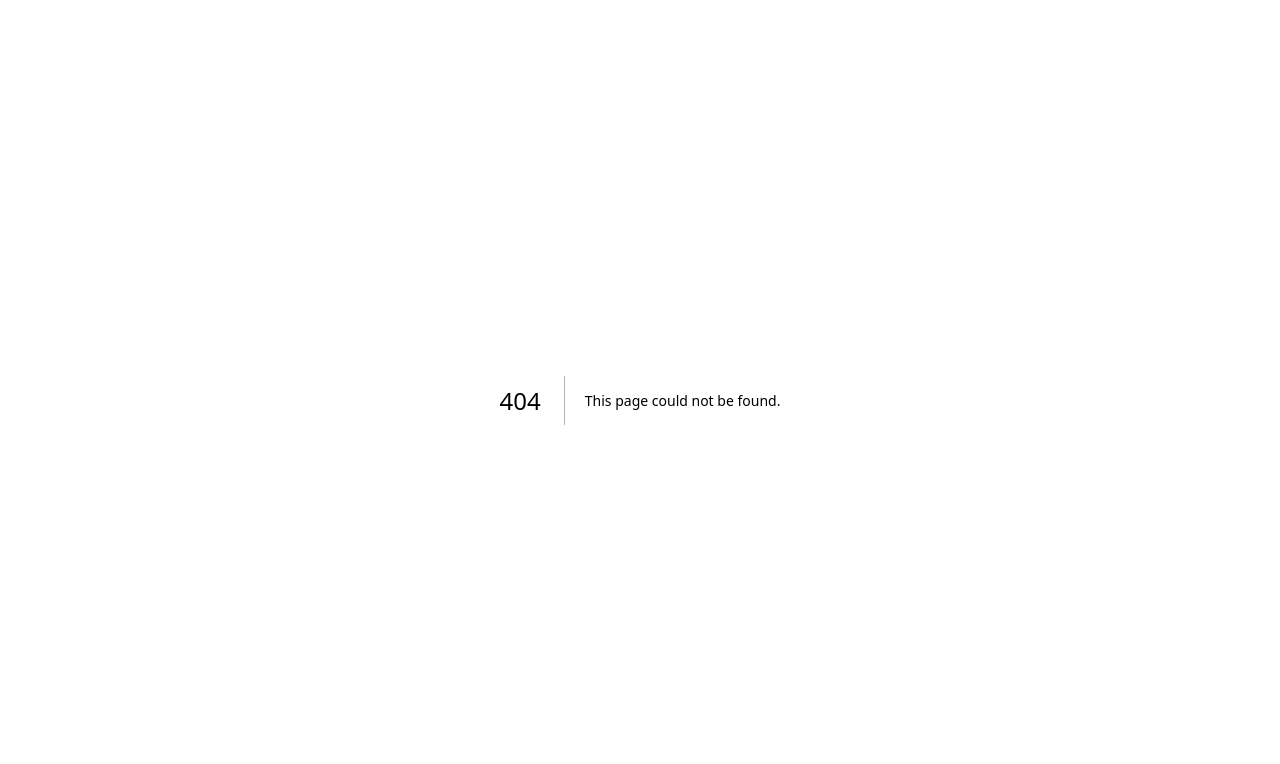
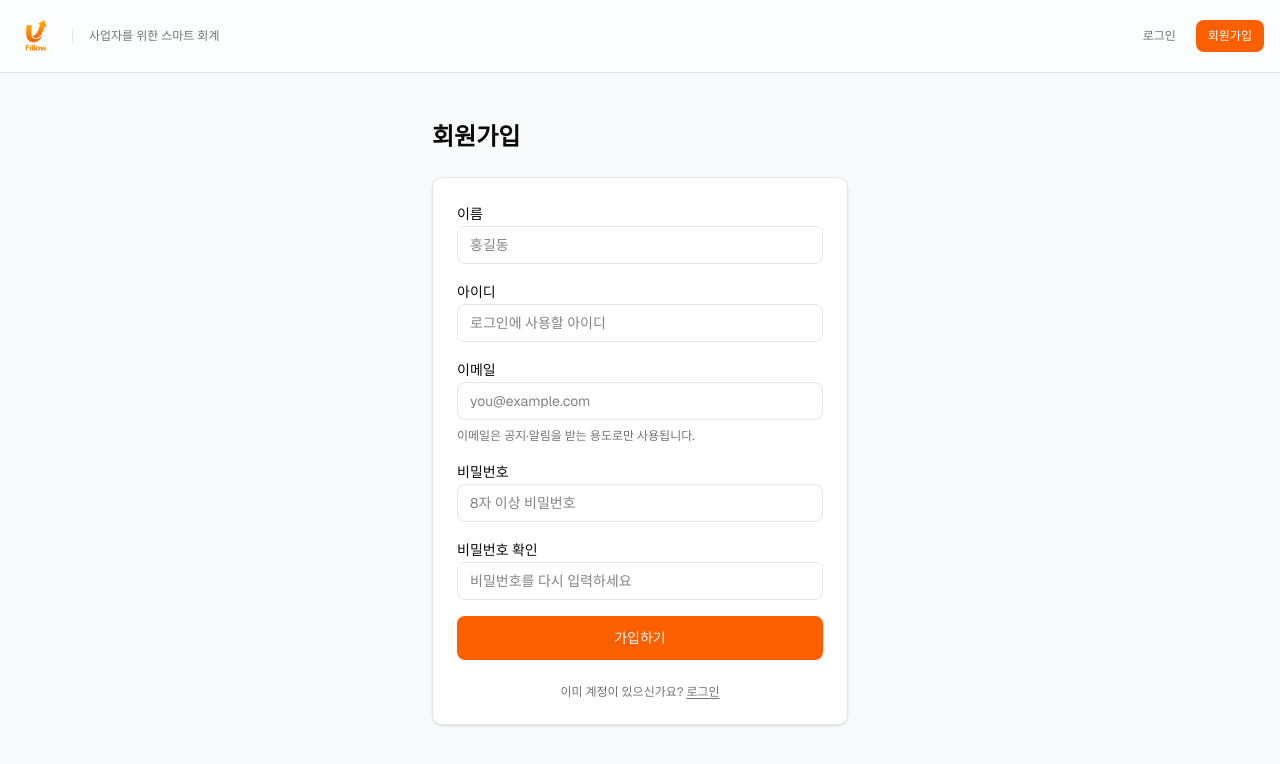
Before and after one commit to keaikelly/FillowFront, a Next.js app: page /signup in a window 1280 px wide. Before the commit this address had no page. Shown: the top 764 px of the page. Built offline with nearby package versions, Linux system fonts and the light colour scheme.

Commit message:
[feat] 로그인/회원가입 페이지

```diff
--- /dev/null
+++ b/src/app/login/page.tsx
@@ -0,0 +1,94 @@
+"use client";
+import { useState } from "react";
+import { useRouter } from "next/navigation";
+import MainHeader from "@/components/MainHeader";
+import Link from "next/link";
+
+export default function LoginPage() {
+  const router = useRouter();
+
+  const [loginId, setLoginId] = useState("");
+  const [password, setPassword] = useState("");
+  const [loading, setLoading] = useState(false); // 로그인 버튼 스피너/비활성화 제어용
+
+  const handleSubmit = async (e: React.FormEvent) => {
+    e.preventDefault(); // submit시 기본적으로 새로고침하는거 막기
+    if (!loginId || !password) {
+      alert("아이디와 비밀번호를 입력하세요.");
+      return;
+    }
+
+    try {
+      setLoading(true); // 로딩 UI
+      // TODO: 나중에 실제 로그인 API 연동
+      // await login({ loginId, password }); // 비동기 로그인 요청
+
+      window.localStorage.setItem("ff_logged_in", "1"); // 로컬스토리지에 토큰 받음 가정 후 로그인 플래그 저장
+      router.push("/");
+    } finally {
+      setLoading(false); // 완료 후 로딩 해제
+    }
+  };
+
+  return (
+    <div className="min-h-screen bg-slate-50">
+      <MainHeader />
+      {/* 헤더 높이를 뺀 높이에서 카드가 세로 중앙*/}
+      <main className="container mx-auto px-4 py-12 max-w-md flex items-center justify-center min-h-[calc(100vh-80px)]">
+        <div className="w-full">
+          <h1 className="text-2xl font-bold mb-6">로그인</h1>
+          <form
+            onSubmit={handleSubmit}
+            className="space-y-4 bg-white rounded-lg border p-6 shadow-sm"
+          >
+            <div className="space-y-2">
+              {/*htmlFor: input의 id와 연결.
+                즉 '아이디' 글자를 누르면 input 칸으로 이동.
+                label 자체가 항목의 이름을 의미*/}
+              <label htmlFor="loginId" className="text-sm font-medium">
+                아이디
+              </label>
+              <input
+                id="loginId"
+                type="text"
+                className="w-full border rounded-md px-3 py-2 text-sm focus:outline-none focus:ring-1 focus:ring-offset-1 focus:ring-primary"
+                placeholder="아이디를 입력하세요"
+                value={loginId}
+                onChange={(e) => setLoginId(e.target.value)}
+              />
+            </div>
+
+            <div className="space-y-2">
+              <label htmlFor="password" className="text-sm font-medium">
+                비밀번호
+              </label>
+              <input
+                id="password"
+                type="password"
+                className="w-full border rounded-md px-3 py-2 text-sm focus:outline-none focus:ring-1 focus:ring-offset-1 focus:ring-primary"
+                placeholder="••••••••"
+                value={password}
+                onChange={(e) => setPassword(e.target.value)}
+              />
+            </div>
+
+            <button
+              type="submit"
+              disabled={loading} // 로딩 중에는 중복 클릭 방지
+              className="w-full inline-flex items-center justify-center rounded-md text-sm font-medium transition-colors focus:outline-none focus:ring-2 focus:ring-offset-2 disabled:opacity-50 disabled:pointer-events-none bg-primary text-primary-foreground hover:bg-primary/90 h-11 px-8"
+            >
+              {loading ? "로그인 중..." : "로그인"}
+            </button>
+
+            <p className="text-xs text-muted-foreground text-center pt-2">
+              아직 계정이 없으신가요?{" "}
+              <Link href="/signup" className="underline underline-offset-2">
+                회원가입
+              </Link>
+            </p>
+          </form>
+        </div>
+      </main>
+    </div>
+  );
+}
--- a/src/app/plan/page.tsx
+++ b/src/app/plan/page.tsx
@@ -1,4 +1,4 @@
-"use client"; //클라이언트 컴포넌트. useState, useEffect, useRouter 같은 훅을 쓰려면 반드시 필요
+"use client"; //클라이언트 컴포넌트. useState, useRouter 같은 훅을 쓰려면 반드시 필요
 
 import { useState } from "react";
 import { useRouter } from "next/navigation"; // 페이지 이동 훅 (useNavigate)
--- /dev/null
+++ b/src/app/signup/page.tsx
@@ -0,0 +1,141 @@
+"use client";
+
+import { useState } from "react";
+import { useRouter } from "next/navigation";
+import MainHeader from "@/components/MainHeader";
+import Link from "next/link";
+
+export default function SignupPage() {
+  const router = useRouter();
+  const [name, setName] = useState("");
+  const [loginId, setLoginId] = useState("");
+  const [email, setEmail] = useState("");
+  const [password, setPassword] = useState("");
+  const [confirm, setConfirm] = useState("");
+  const [loading, setLoading] = useState(false);
+
+  const handleSubmit = async (e: React.FormEvent) => {
+    e.preventDefault();
+    if (!name || !loginId || !email || !password || !confirm) {
+      alert("모든 필드를 입력해주세요.");
+      return;
+    }
+    if (password !== confirm) {
+      alert("비밀번호가 일치하지 않습니다.");
+      return;
+    }
+
+    try {
+      setLoading(true);
+      // TODO: 나중에 실제 회원가입 API 연동
+      // await signup({ name, userId, email, password });
+      if (typeof window !== "undefined") {
+        window.localStorage.setItem("ff_logged_in", "1");
+      }
+      router.push("/login");
+    } finally {
+      setLoading(false);
+    }
+  };
+
+  return (
+    <div className="min-h-screen bg-slate-50">
+      <MainHeader />
+      <main className="container mx-auto px-4 py-12 max-w-md">
+        <h1 className="text-2xl font-bold mb-6">회원가입</h1>
+        {/* 하나의 묶음으로 제출하기 위한 form */}
+        <form
+          onSubmit={handleSubmit}
+          className="space-y-4 bg-white rounded-lg border p-6 shadow-sm"
+        >
+          <div className="space-y-2">
+            <label htmlFor="name" className="text-sm font-medium">
+              이름
+            </label>
+            <input
+              id="name"
+              className="w-full border rounded-md px-3 py-2 text-sm focus:outline-none focus:ring-1 focus:ring-offset-1 focus:ring-primary"
+              placeholder="홍길동"
+              value={name}
+              onChange={(e) => setName(e.target.value)}
+            />
+          </div>
+
+          <div className="space-y-2">
+            <label htmlFor="userId" className="text-sm font-medium">
+              아이디
+            </label>
+            {/* focus: 선택시 테두리 강조 */}
+            <input
+              id="userId"
+              className="w-full border rounded-md px-3 py-2 text-sm focus:outline-none focus:ring-1 focus:ring-offset-1 focus:ring-primary"
+              placeholder="로그인에 사용할 아이디"
+              value={loginId} //입력창에 보이는건 loginId 상태값 (입력값 검증가능)
+              onChange={(e) => setLoginId(e.target.value)}
+            />
+          </div>
+
+          <div className="space-y-2">
+            <label htmlFor="email" className="text-sm font-medium">
+              이메일
+            </label>
+            <input
+              id="email"
+              type="email"
+              className="w-full border rounded-md px-3 py-2 text-sm focus:outline-none focus:ring-1 focus:ring-offset-1 focus:ring-primary"
+              placeholder="you@example.com"
+              value={email}
+              onChange={(e) => setEmail(e.target.value)}
+            />
+            <p className="text-xs text-muted-foreground">
+              이메일은 공지·알림을 받는 용도로만 사용됩니다.
+            </p>
+          </div>
+
+          <div className="space-y-2">
+            <label htmlFor="password" className="text-sm font-medium">
+              비밀번호
+            </label>
+            <input
+              id="password"
+              type="password"
+              className="w-full border rounded-md px-3 py-2 text-sm focus:outline-none focus:ring-1 focus:ring-offset-1 focus:ring-primary"
+              placeholder="8자 이상 비밀번호"
+              value={password}
+              onChange={(e) => setPassword(e.target.value)}
+            />
+          </div>
+
+          <div className="space-y-2">
+            <label htmlFor="confirm" className="text-sm font-medium">
+              비밀번호 확인
+            </label>
+            <input
+              id="confirm"
+              type="password"
+              className="w-full border rounded-md px-3 py-2 text-sm focus:outline-none focus:ring-1 focus:ring-offset-1 focus:ring-primary"
+              placeholder="비밀번호를 다시 입력하세요"
+              value={confirm}
+              onChange={(e) => setConfirm(e.target.value)}
+            />
+          </div>
+
+          <button
+            type="submit"
+            disabled={loading}
+            className="w-full inline-flex items-center justify-center rounded-md text-sm font-medium transition-colors focus:outline-none focus:ring-2 focus:ring-offset-2 disabled:opacity-50 disabled:pointer-events-none bg-primary text-primary-foreground hover:bg-primary/90 h-11 px-8"
+          >
+            {loading ? "가입 중..." : "가입하기"}
+          </button>
+
+          <p className="text-xs text-muted-foreground text-center pt-2">
+            이미 계정이 있으신가요?{" "}
+            <Link href="/login" className="underline underline-offset-2">
+              로그인
+            </Link>
+          </p>
+        </form>
+      </main>
+    </div>
+  );
+}
--- a/src/components/MainHeader.tsx
+++ b/src/components/MainHeader.tsx
@@ -24,6 +24,21 @@ export default function MainHeader() {
             </p>
           </div>
         </Link>
+        {/* 오른쪽 영역: 로그인 / 회원가입 */}
+        <div className="flex items-center gap-2">
+          <Link
+            href="/login"
+            className="inline-flex items-center justify-center rounded-md text-xs font-medium px-3 h-8 text-muted-foreground hover:text-foreground hover:bg-muted/50"
+          >
+            로그인
+          </Link>
+          <Link
+            href="/signup"
+            className="inline-flex items-center justify-center rounded-md text-xs font-medium transition-colors bg-primary text-primary-foreground hover:bg-primary/90 h-8 px-3"
+          >
+            회원가입
+          </Link>
+        </div>
       </div>
     </header>
   );
```
